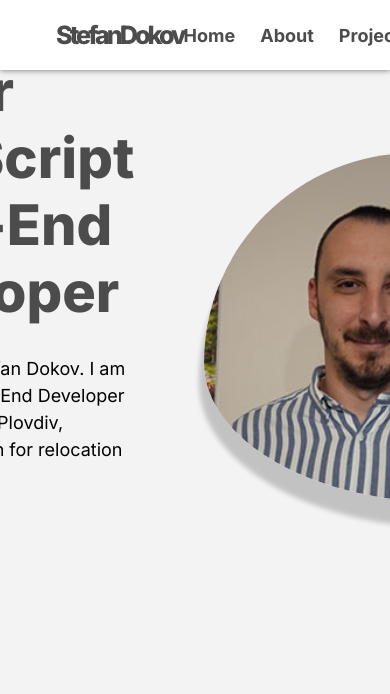
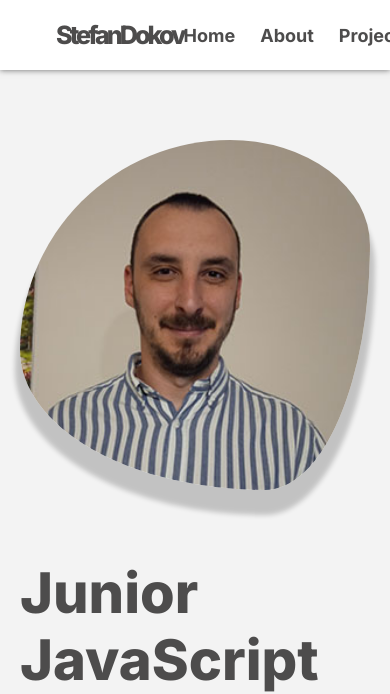
Before and after one commit to StefanDokov/SoftUni-Html-Css-May2023, a plain HTML site: page pfolder/index.html in a window 390 px wide. Shown: the top 694 px of the page. Drawn offline with Linux system fonts and the light colour scheme.

Commit message:
responsive work
working on the responsive side

```diff
--- a/pfolder/css/layout.css
+++ b/pfolder/css/layout.css
@@ -556,3 +556,24 @@ footer {
 .linkove a:hover {
   transform: scale(1.2);
 }
+
+
+@media (width <= 900px) {
+  .landingcontainer {
+    height: auto;
+    padding: 10em;
+  }
+
+  .textandpicture {
+    display: flex;
+    flex-direction: column;
+  }
+
+  .textcontainer {
+    order: 2;
+  }
+
+  .wrapper {
+    order: 1;
+  }
+}
```
